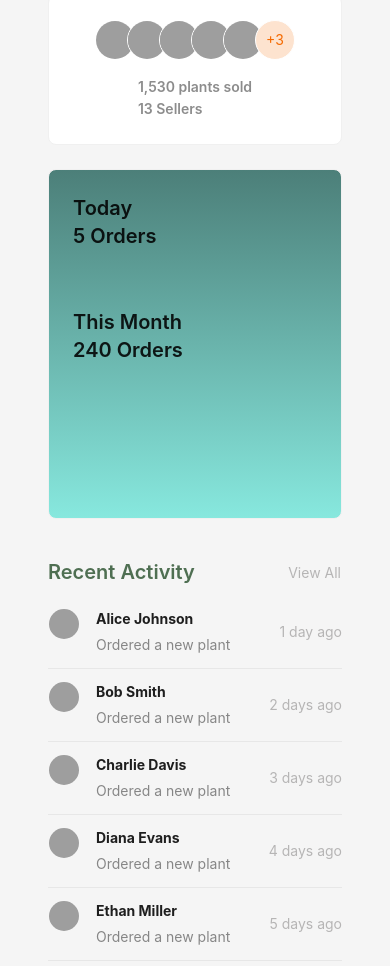
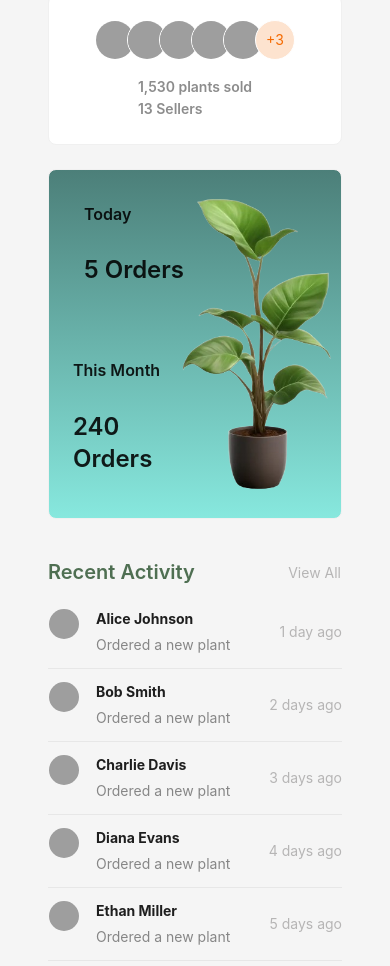
Before and after one commit to saba-ramezani/plant-dashboard, a React (Vite) app: page / in a window 390 px wide. Shown: the part 2024-2990 px from the top of the page. Built offline with nearby package versions, Linux system fonts and the light colour scheme; grey boxes are pictures that could not be loaded.

Commit message:
made contentSidebar fully responsive

```diff
--- a/src/App.css
+++ b/src/App.css
@@ -128,4 +128,10 @@
 
 .card {
   background-image: linear-gradient(to bottom, #4c7f79, #87e8de);
+  display: flex;
+  flex-direction: row;
 }
+
+.card .ant-card-body {
+  width: 100% !important;
+}
--- a/src/components/ContentSidebar/ContentSidebar.jsx
+++ b/src/components/ContentSidebar/ContentSidebar.jsx
@@ -1,37 +1,48 @@
-import { Card, Flex, Image, Typography } from "antd"
-import { plant1 } from "../../assets"
+import { Card, Flex, Image, Typography } from "antd";
+import { plant1 } from "../../assets";
 
 const ContentSidebar = ({ isMobile }) => {
   return (
     <div>
       <Card className="card" style={{ position: 'relative', overflow: 'hidden', height: '350px' }}>
-        <Flex vertical gap="large" justify="center">
-          <Typography.Title level={4} strong>
-            Today <br /> 5 Orders
+
+        <Flex style={{ height: '100%' }} justify="space-between" align="center">
+
+          <Flex vertical gap={60} justify="center" align="center" style={{ width: '50%' }}>
+            <div>
+              <Typography.Title level={5}>
+                Today
               </Typography.Title>
-          <Typography.Title level={4} strong>
-            This Month <br /> 240 Orders
+              <Typography.Title level={3} strong>
+                5 Orders
               </Typography.Title>
+            </div>
+
+            <div className="">
+              <Typography.Title level={5}>
+                This Month
+              </Typography.Title>
+              <Typography.Title level={3} strong>
+                240 Orders
+              </Typography.Title>
+            </div>
           </Flex>
 
-        {/* Responsive plant image */}
-        {!isMobile && (
+          <Flex justify="center" align="center" style={{ width: '50%' }}>
             <Image
               src={plant1}
               alt="plant"
               style={{
-              position: 'absolute',
-              bottom: -100,
-              left: '50px',
                 height: '300px',
                 width: 'auto',
               }}
               preview={false}
             />
-        )}
+          </Flex>
+        </Flex>
       </Card>
     </div>
   );
 };
 
-export default ContentSidebar
+export default ContentSidebar;
```
Lines whose indentation alone changed are shown as unchanged.
